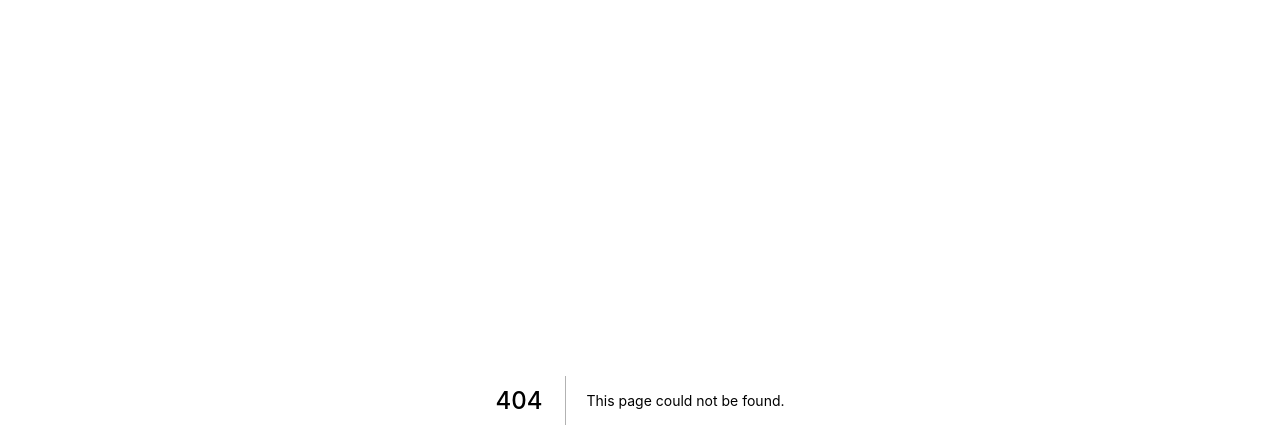
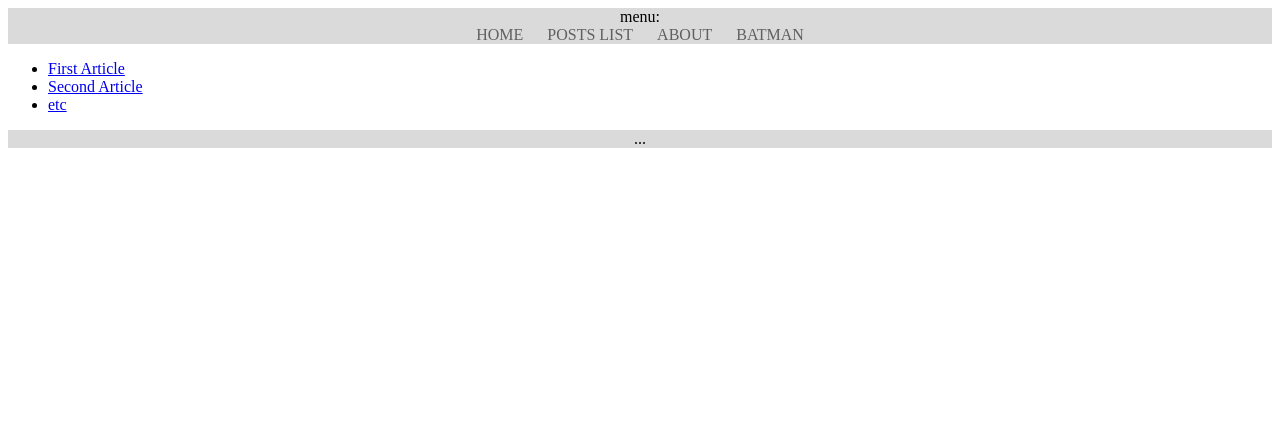
Before and after one commit to wilsonneto-dev/SSR_With_NextJS_Example, a Next.js app: page /postslisty in a window 1280 px wide. Before the commit this address had no page. Shown: the top 448 px of the page. Built offline with nearby package versions, Linux system fonts and the light colour scheme.

Commit message:
dockerfile configured

```diff
--- /dev/null
+++ b/src/pages/postslisty.js
@@ -0,0 +1,17 @@
+import Layout from "../share/layout/Master";
+import Link from "next/link";
+import data from "../data/mock";
+
+export default () => (
+  <Layout>
+    <ul>
+      {data.map(article => (
+        <li>
+          <Link href="/p/[id]" as={`/p/${article.title}`}>
+            <a>{article.title}</a>
+          </Link>
+        </li>
+      ))}
+    </ul>
+  </Layout>
+);
```
Also changed, not shown: docker-compose.yml (added, +12 -0 lines), notes.txt, 1 other file (tests, documents, lock files or other folders).
